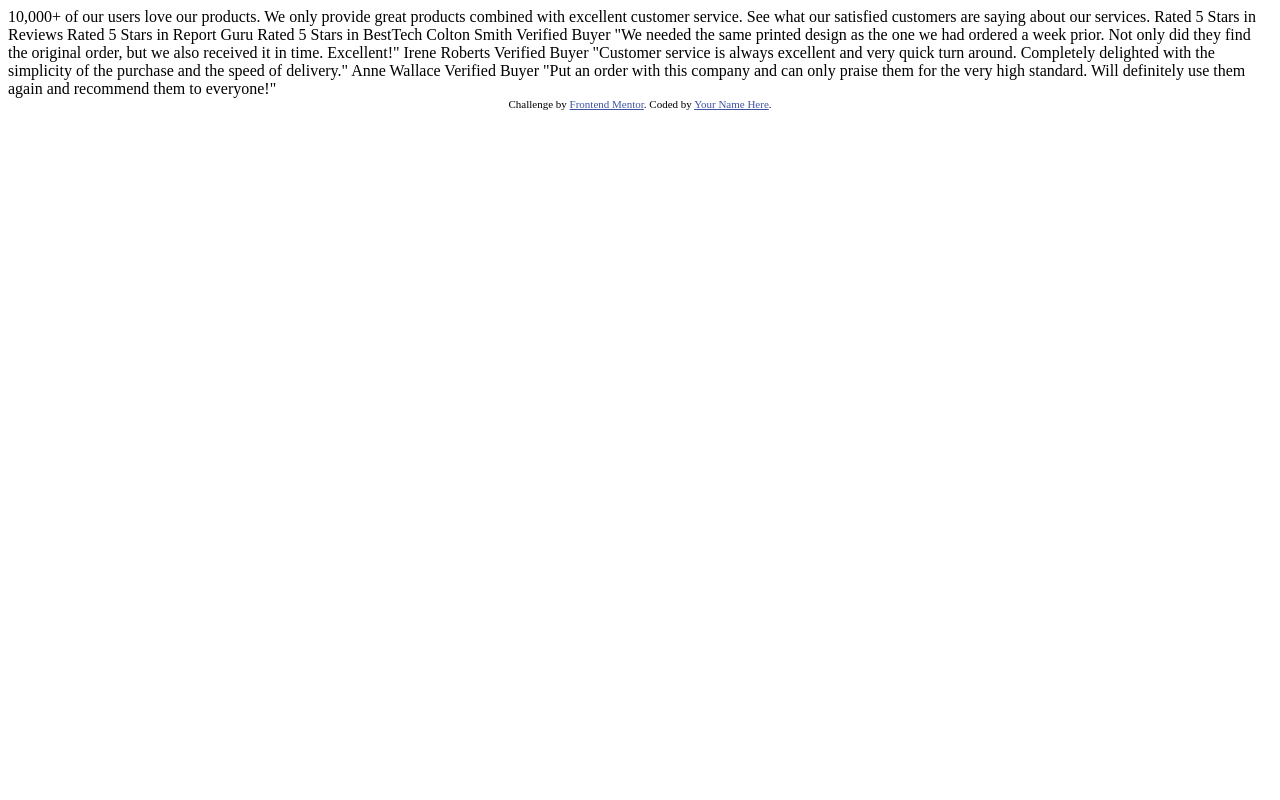
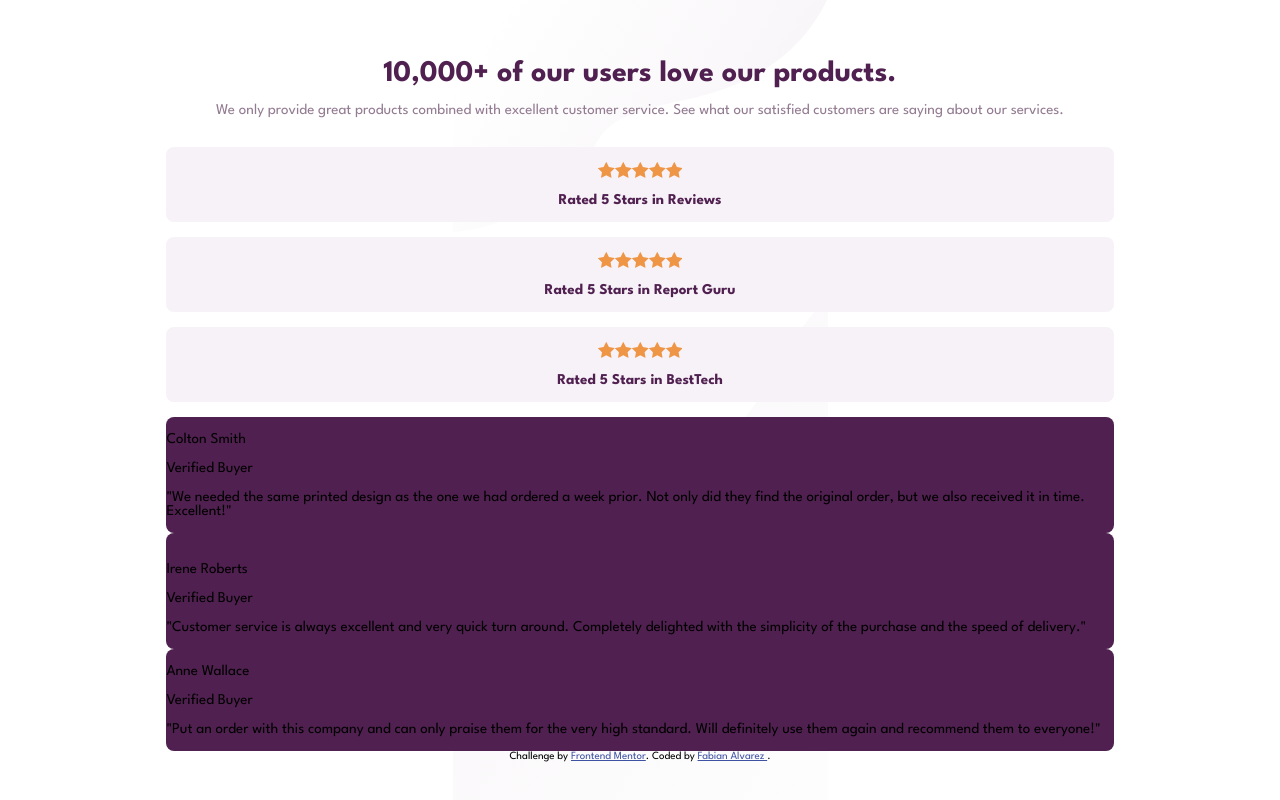
Before and after one commit to FabianAlv/frontend-mentor-challenge-social-proof-section, a plain HTML site: page index.html in a window 1280 px wide. Drawn offline with Linux system fonts and the light colour scheme.

Commit message:
Latest changes

```diff
--- a/index.html
+++ b/index.html
@@ -1,61 +1,127 @@
 <!DOCTYPE html>
 <html lang="en">
+
 <head>
   <meta charset="UTF-8" />
   <meta name="viewport" content="width=device-width, initial-scale=1.0" />
   <!-- displays site properly based on user's device -->
 
-    <link
-      rel="icon"
-      type="image/png"
-      sizes="32x32"
-      href="./images/favicon-32x32.png"
-    />
+  <link rel="icon" type="image/png" sizes="32x32" href="./images/favicon-32x32.png" />
+
+  <link rel="preconnect" href="https://fonts.googleapis.com">
+  <link rel="preconnect" href="https://fonts.gstatic.com" crossorigin>
+  <link href="https://fonts.googleapis.com/css2?family=League+Spartan:wght@400;500;700&display=swap" rel="stylesheet">
+  <link rel="stylesheet" href="./style.css">
 
   <title>Frontend Mentor | Social proof section</title>
+</head>
 
-    <!-- Feel free to remove these styles or customise in your own stylesheet 👍 -->
-    <style>
-      .attribution {
-        font-size: 11px;
-        text-align: center;
-      }
-      .attribution a {
-        color: hsl(228, 45%, 44%);
-      }
-    </style>
-  </head>
 <body>
+  <main>
+    <div class="header">
+      <h1 class="primary-text">
         10,000+ of our users love our products.
+      </h1>
 
+      <p class="secondary-text">
         We only provide great products combined with excellent customer service.
         See what our satisfied customers are saying about our services.
+      </p>
+    </div>
 
+    <div class="flex-container">
+      <div class="rating">
+        <div class="stars"></div>
+        <p class="primary-text bold-text">
           Rated 5 Stars in Reviews
+        </p>
+      </div>
+
+      <div class="rating">
+        <div class="stars"></div>
+        <p class="primary-text bold-text">
           Rated 5 Stars in Report Guru
+        </p>
+      </div>
+
+      <div class="rating">
+        <div class="stars"></div>
+        <p class="primary-text bold-text">
           Rated 5 Stars in BestTech
+        </p>
+      </div>
+    </div>
 
+    <div class="flex-container">
+      <div class="review">
+        <div>
+          <div>
+            <p>
               Colton Smith
+            </p>
+
+            <p>
               Verified Buyer
+            </p>
+          </div>
+        </div>
+
+        <p>
           "We needed the same printed design as the one we had ordered a week prior.
           Not only did they find the original order, but we also received it in time.
           Excellent!"
+        </p>
+      </div>
 
+      <div class="review">
+        <div>
+          <img href />
+          <div>
+            <p>
               Irene Roberts
+            </p>
+
+            <p>
               Verified Buyer
+            </p>
+          </div>
+        </div>
+
+        <p>
           "Customer service is always excellent and very quick turn around. Completely
           delighted with the simplicity of the purchase and the speed of delivery."
+        </p>
+      </div>
 
+      <div class="review">
+        <div>
+          <div>
+            <p>
               Anne Wallace
+            </p>
+
+            <p>
               Verified Buyer
+            </p>
+          </div>
+        </div>
+
+        <p>
           "Put an order with this company and can only praise them for the very high
           standard. Will definitely use them again and recommend them to everyone!"
+        </p>
+      </div>
+    </div>
+  </main>
 
+  <footer>
     <div class="attribution">
       Challenge by
-      <a href="https://www.frontendmentor.io?ref=challenge" target="_blank"
-        >Frontend Mentor</a
-      >. Coded by <a href="#">Your Name Here</a>.
+      <a href="https://www.frontendmentor.io?ref=challenge" target="_blank">Frontend Mentor</a>. Coded by <a
+        href="#">Fabian Alvarez
+      </a>.
     </div>
+  </footer>
 </body>
+
 </html>
--- /dev/null
+++ b/style.css
@@ -0,0 +1,91 @@
+.attribution {
+  font-size: 11px;
+  text-align: center;
+}
+
+.attribution a {
+  color: hsl(228, 45%, 44%);
+}
+
+/* My Styles start here */
+
+:root {
+  /* Primary */
+  --very-dark-menta: hsl(300, 43%, 22%);
+  --soft-pink: hsl(333, 80%, 67%);
+
+  /* Neutral */
+  --dark-grayish-magenta: hsl(303, 10%, 53%);
+  --light-grayish-magenta: hsl(300, 24%, 96%);
+  --white: hsl(0, 0%, 100%);
+
+  /* Typography */
+  --font-size: 15px;
+}
+
+.primary-text {
+  color: var(--very-dark-menta);
+}
+
+.secondary-text {
+  color: var(--dark-grayish-magenta);
+}
+
+.bold-text {
+  font-weight: 700;
+}
+
+.flex-container {
+  display: flex;
+  flex-wrap: wrap;
+  justify-content: center;
+}
+
+html {
+  background: top no-repeat url(./images/bg-pattern-top-mobile.svg), bottom no-repeat url(./images/bg-pattern-bottom-mobile.svg);
+  font-family: 'League Spartan', sans-serif;
+  font-size: var(--font-size);
+  height: 100%;
+}
+
+body {
+  height: 100%;
+  margin: 4rem 0;
+}
+
+.header {
+  margin-bottom: 2rem;
+  text-align: center;
+}
+
+.header>h1 {
+  margin: 0 auto;
+  margin-bottom: 1rem;
+  width: 60%;
+}
+
+.header>p {
+  margin: 0 auto;
+  width: 74%;
+}
+
+.rating {
+  background-color: var(--light-grayish-magenta);
+  border-radius: 1vh;
+  margin-bottom: 1rem;
+  width: 74%;
+  text-align: center;
+}
+
+.stars {
+  background-image: url(./images/icon-star.svg);
+  height: 16px;
+  margin: 1rem auto;
+  width: 84px;
+}
+
+.review {
+  background-color: var(--very-dark-menta);
+  border-radius: 1vh;
+  width: 74%;
+}
```
Lines whose indentation alone changed are shown as unchanged.
